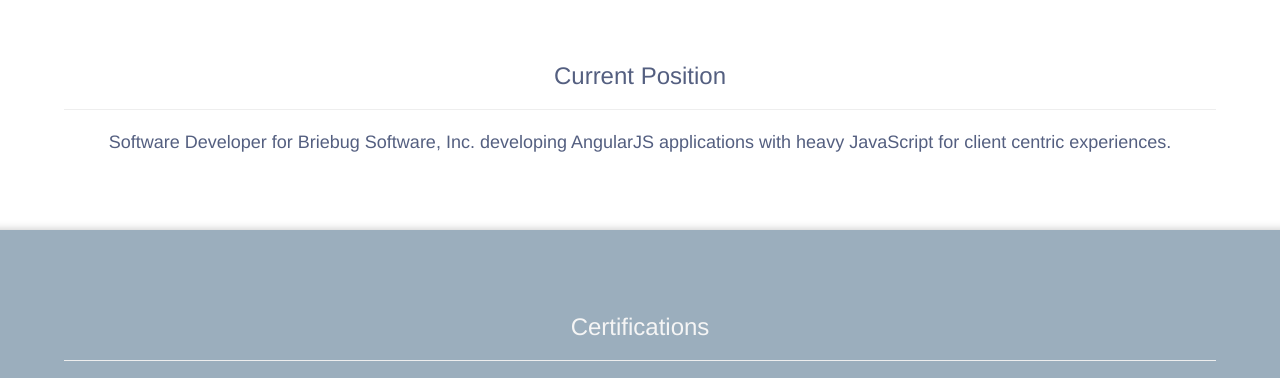
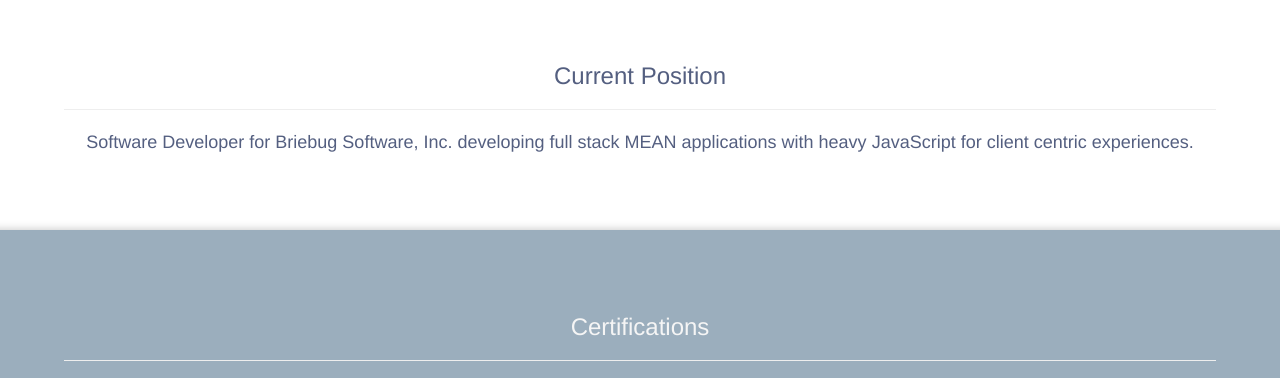
Before and after one commit to anthonymjones/anthony-jones-resume, a website: page src/client/index.html in a window 1280 px wide. Shown: the part 1540-1918 px from the top of the page. Drawn offline with nearby package versions, Linux system fonts and the light colour scheme; some packages are replaced by stand-ins of ours; files that its build step writes are made by us from their sources; a script that the page names is missing; files whose address does not match are found by name.

Commit message:
Edited current position description

```diff
--- a/src/client/components/resume.html
+++ b/src/client/components/resume.html
@@ -25,8 +25,8 @@
             <div class="divider">
                 <hr>
             </div>
-            <p>Software Developer for Briebug Software, Inc. developing AngularJS applications with heavy JavaScript for client
-                centric experiences.</p>
+            <p>Software Developer for Briebug Software, Inc. developing full stack MEAN
+                applications with heavy JavaScript for client centric experiences.</p>
         </div>
     </div>
 </div>
```
